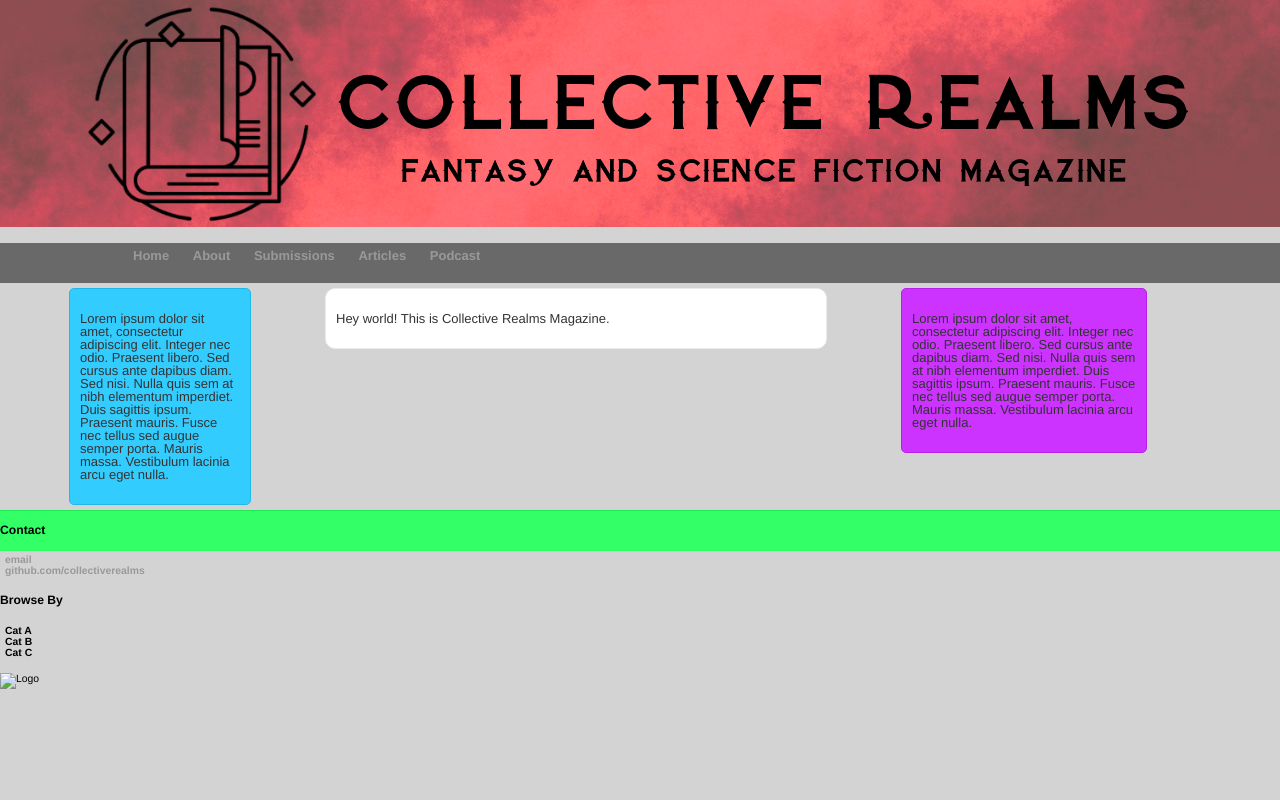
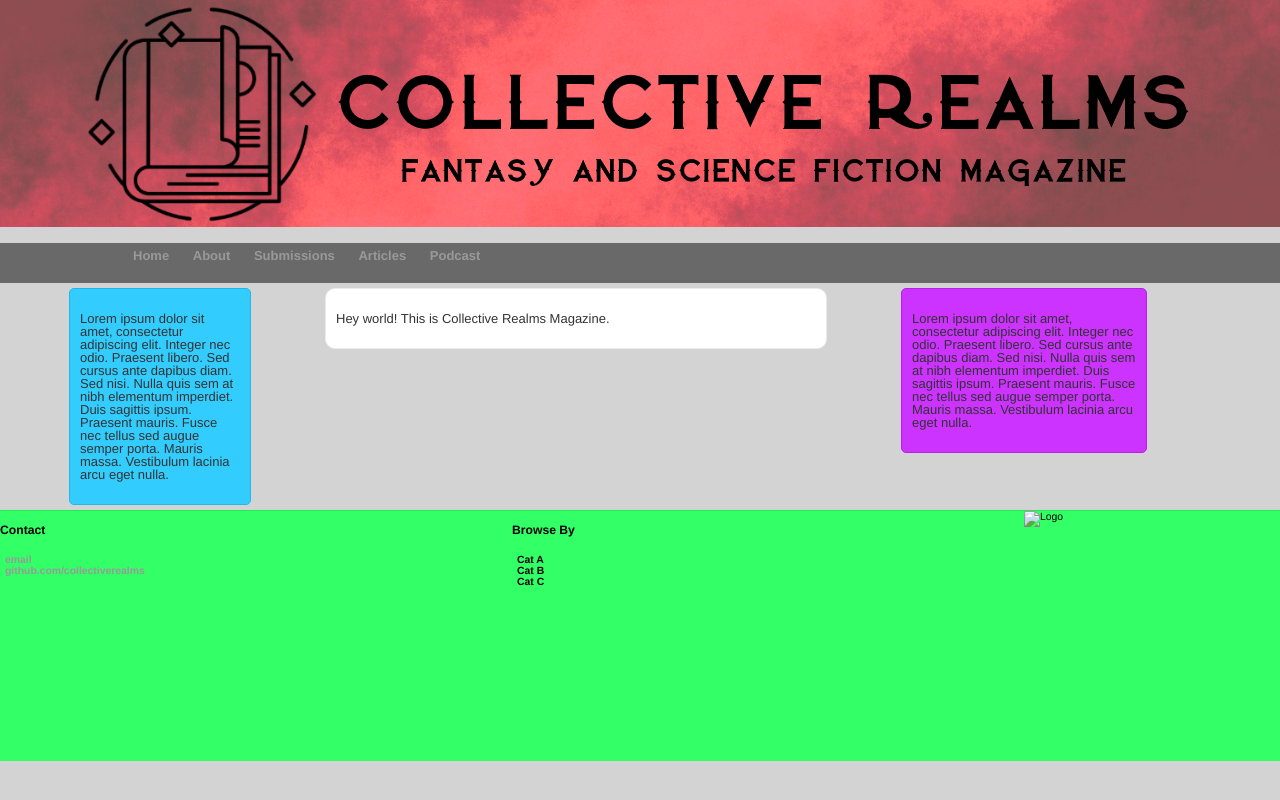
Before and after one commit to collectiverealms/collectiverealms, a Jekyll site: the page built from index.html, in a window 1280 px wide. Shown: the top 800 px of the page. Built offline with Jekyll 4.4.1, drawn with Linux system fonts in a browser that asks for light colours; the list of posts is cut into pages by our own code.

Commit message:
Update main.css

```diff
--- a/css/main.css
+++ b/css/main.css
@@ -8,6 +8,8 @@ body {
     background-color: #D3D3D3;
 
 }
+
+/* text styles */
 
                     a {
                         text-decoration: none;
@@ -29,10 +31,14 @@ h1 {
                         font-family:'Helvetica', 'Arial', 'Sans-Serif';
                     }
 
+/* body contents */
+
                     #wrapper {
                         margin: 0 auto;
                         width: 100%;
                     }
+
+/* header contents */
 
                     #headerwrap {
                         width: 100%;
@@ -47,6 +53,8 @@ h1 {
                         width: 100%;
                     }
 
+/* nav contents */
+
                     #navigationwrap {
                         width: 100%;
                         margin: 0px;
@@ -58,6 +66,13 @@ h1 {
                         margin: 0px;
                         padding-left: 10%;
                     }
+
+                    nav ul li {
+                        display: inline;
+                        margin-right: 20px;
+                    }
+
+/* content contents */
 
                     #contentwrap {
                         width: 40%;
@@ -71,6 +86,8 @@ h1 {
                         border: 1px solid #ebebeb;
                         margin: 5px;
                     }
+
+/* column contents */
 
                     #leftcolumnwrap {
                         width: 15%;
@@ -98,6 +115,8 @@ h1 {
                         margin: 5px;
                     }
 
+/* footer contents */
+
                     #footerwrap {
                         width: 100%;
                         float: left;
@@ -107,7 +126,7 @@ h1 {
                     }
 
                     #footer {
-    height: 40px;
+                        height: 250px;
                         background: #33FF66;
                         border-top: 1px solid #1feb52;
                         margin: 0px;
@@ -121,7 +140,17 @@ h1 {
                         font-weight: bold;
                     }
 
-nav ul li {
-    display: inline;
-    margin-right: 20px;
+                    #footer .one {
+                        float: left;
+                        width: 40%;
                     }
+
+                    #footer .two {
+                        float: left;
+                        width: 40%;
+                    }
+
+                    #footer .three {
+                        float: left;
+                        width: 20%;
+                    }
```
Lines whose indentation alone changed are shown as unchanged.
